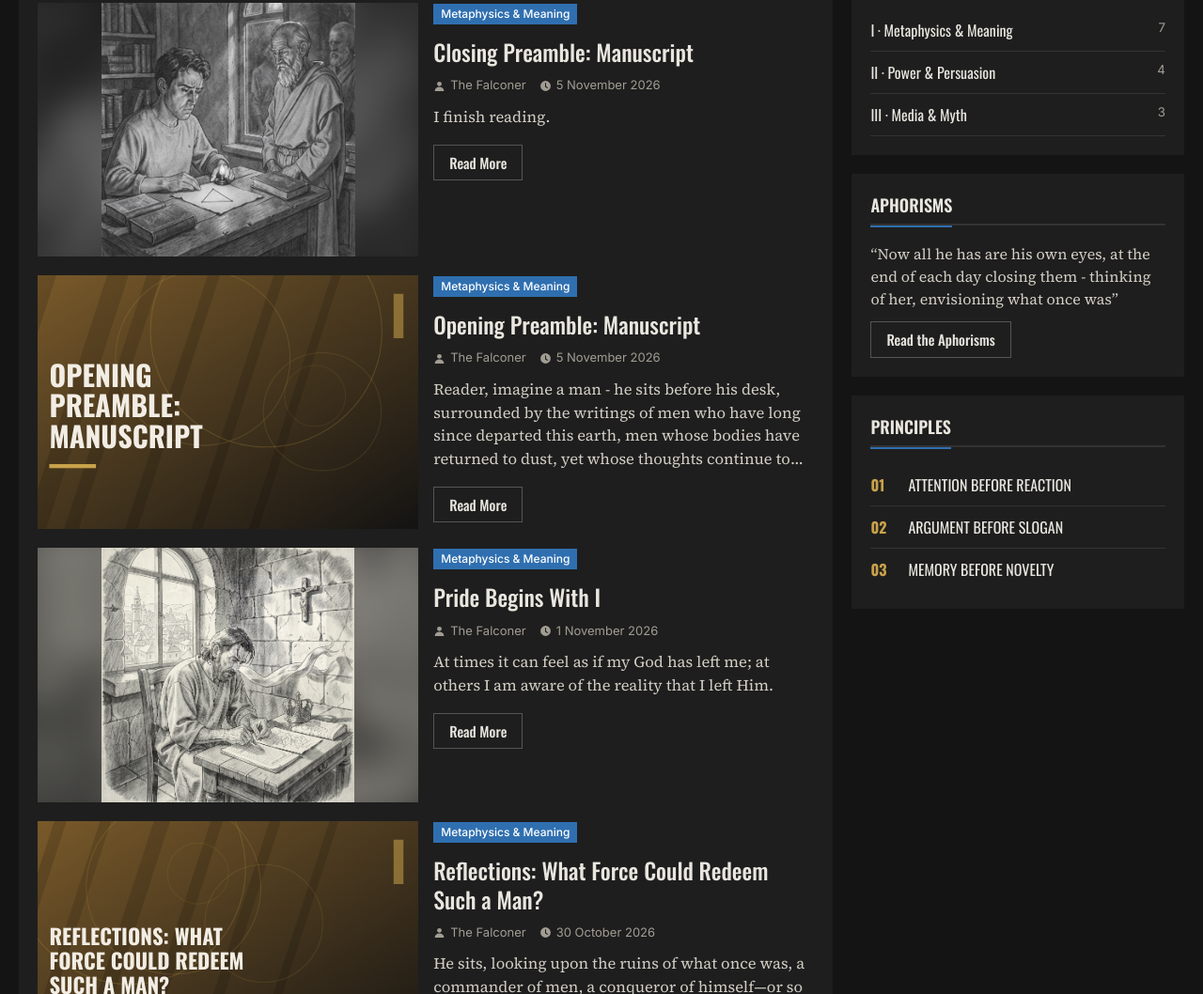
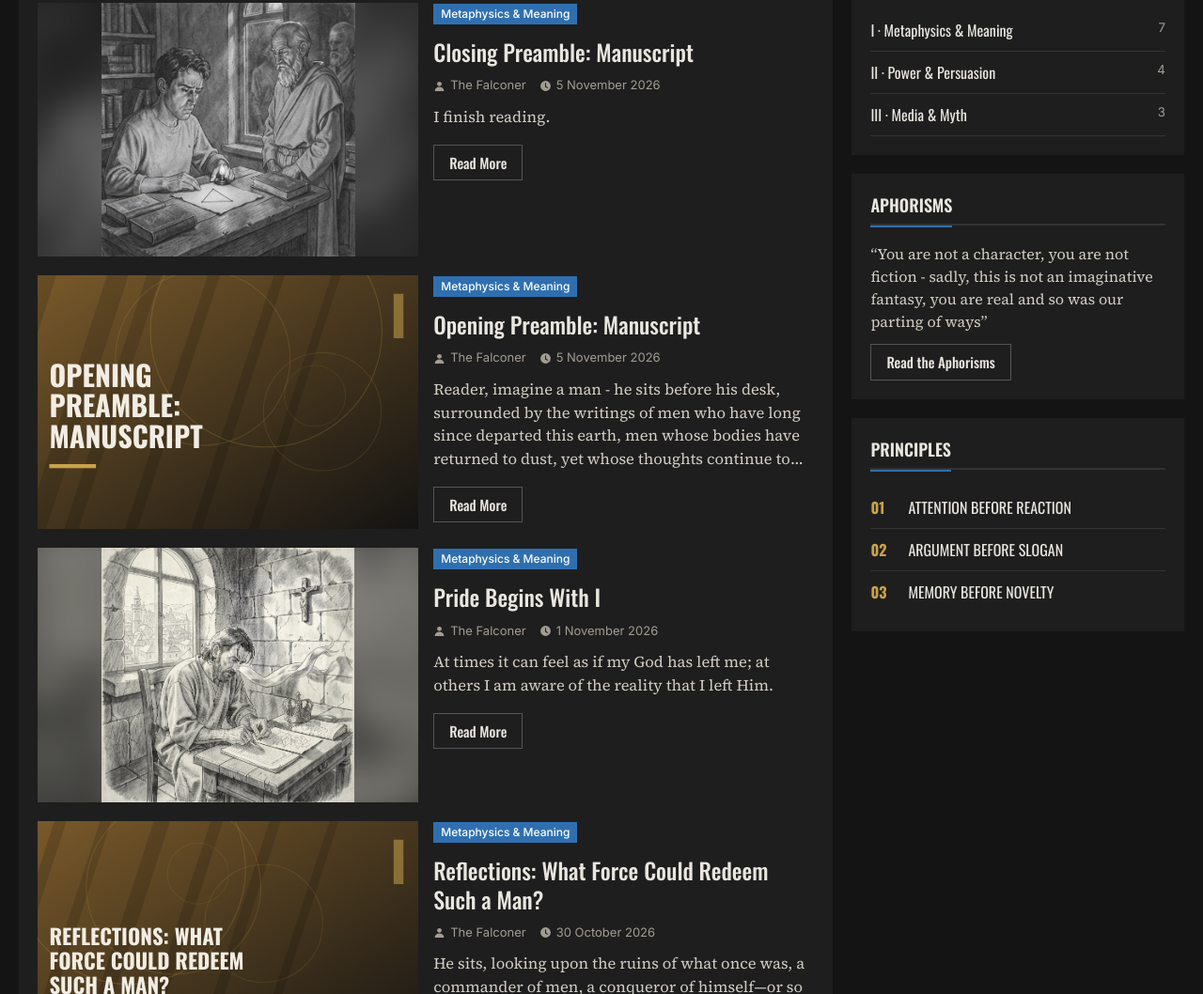
Before and after one commit to ReubenOKD/beholdthefalconer, a plain HTML site: page index.html in a window 1280 px wide. Shown: the part 2116-3174 px from the top of the page at 94% size. Drawn offline with nearby package versions, Linux system fonts and the light colour scheme.

Commit message:
Add aphorism

```diff
--- a/index.html
+++ b/index.html
@@ -433,6 +433,11 @@ const NOTES = [
  {
   "date": "2026-11-23",
   "own": true,
+  "text": "“You are not a character, you are not fiction - sadly, this is not an imaginative fantasy, you are real and so was our parting of ways”"
+ },
+ {
+  "date": "2026-11-23",
+  "own": true,
   "text": "“Now all he has are his own eyes, at the end of each day closing them - thinking of her, envisioning what once was”"
  },
  {
```
